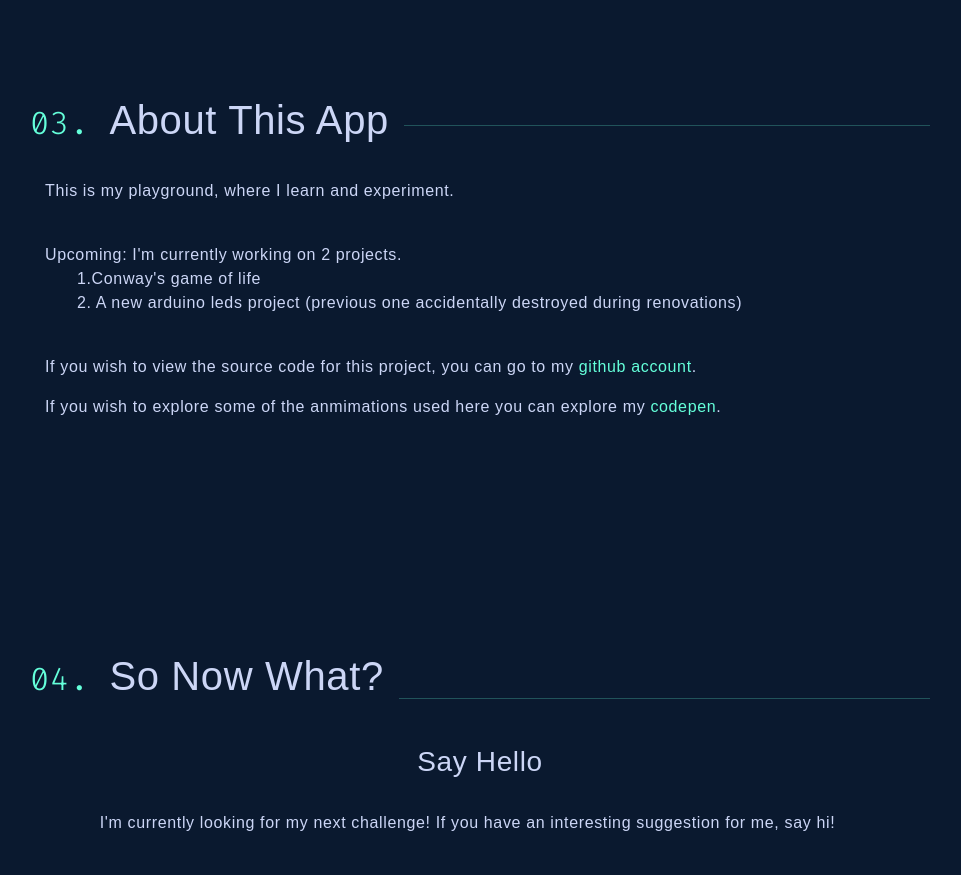
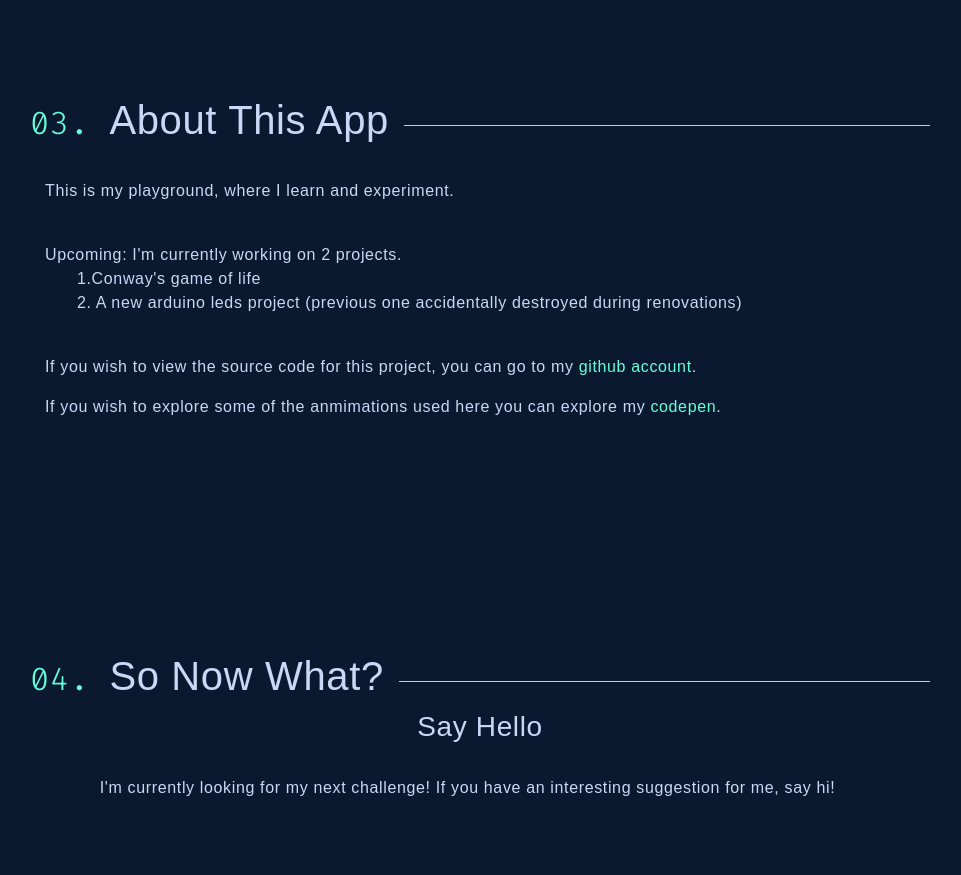
Before and after one commit to dshivrin/Portfolio, a React (Create React App) app: page / in a window 1280 px wide. Shown: the part 1800-2675 px from the top of the page, without its empty margins (160-1121 px from the left). Built offline with nearby package versions, Linux system fonts and the light colour scheme; a web font is replaced by a local one.

Commit message:
CSS fixes after adding bootstrap

```diff
--- a/src/Components/Contact/Contact.tsx
+++ b/src/Components/Contact/Contact.tsx
@@ -24,10 +24,6 @@ const ContactInner = styled(StyledInner)`
   margin: unset;
 `;
 
-const titleStyles = {
-  paddingBottom: "35px",
-}
-
 const contactInfo = configData.CONTACT_INFO;
 const externalUrls = configData.EXTERNAL_URLS;
 
@@ -38,7 +34,7 @@ const Contact = () => {
 
   return (
     <ContactContainer id="contact">
-      <Title style={titleStyles} text="So Now What?" />
+      <Title text="So Now What?" />
       <h3>Say Hello</h3>
       <br />
       <ContactInner>
--- a/src/Components/Shared/Title/Title.scss
+++ b/src/Components/Shared/Title/Title.scss
@@ -22,6 +22,7 @@
   hr {
     border-color: var(--light-green);
     flex: 3 1 auto;
+    opacity: 1;
   }
 }
 
```
